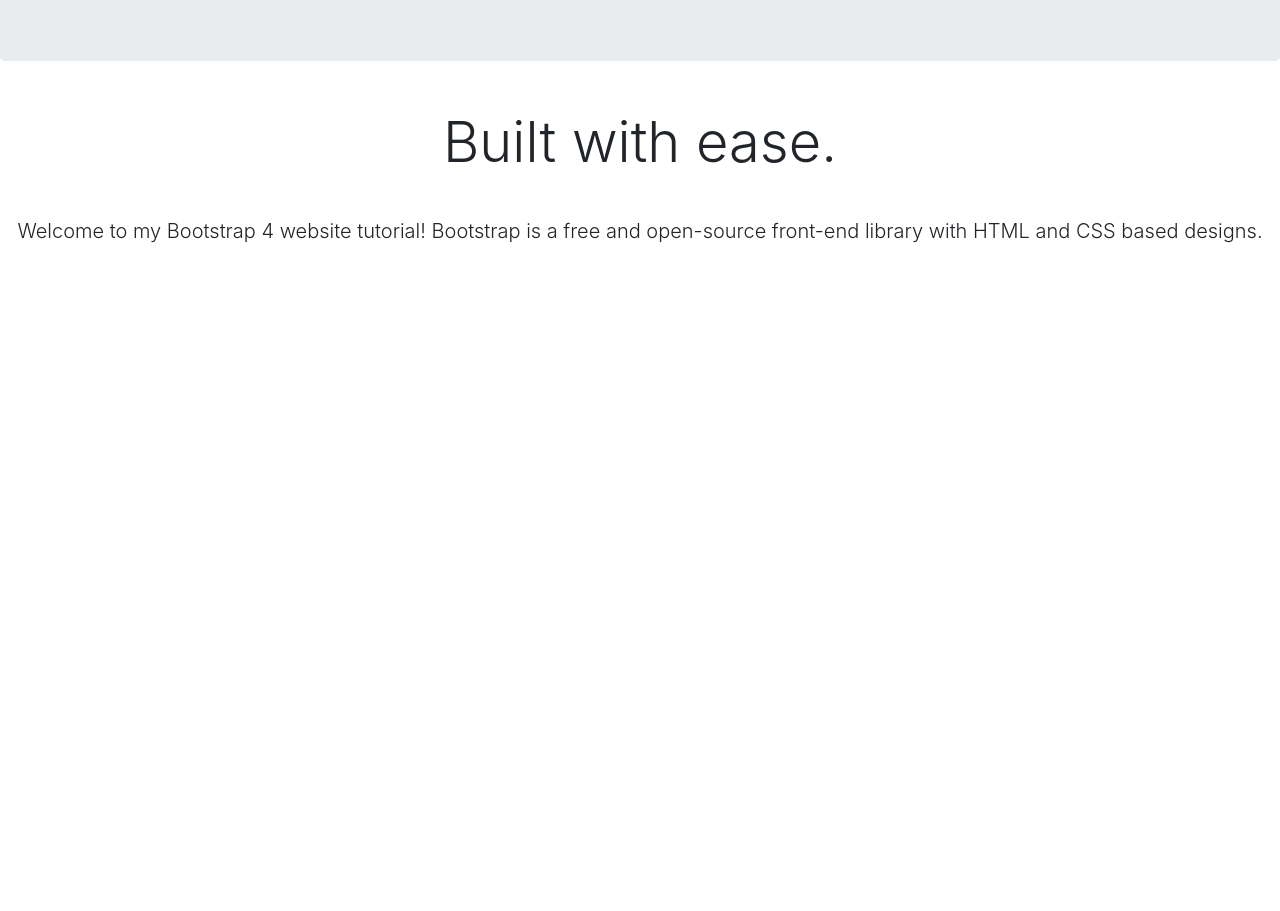
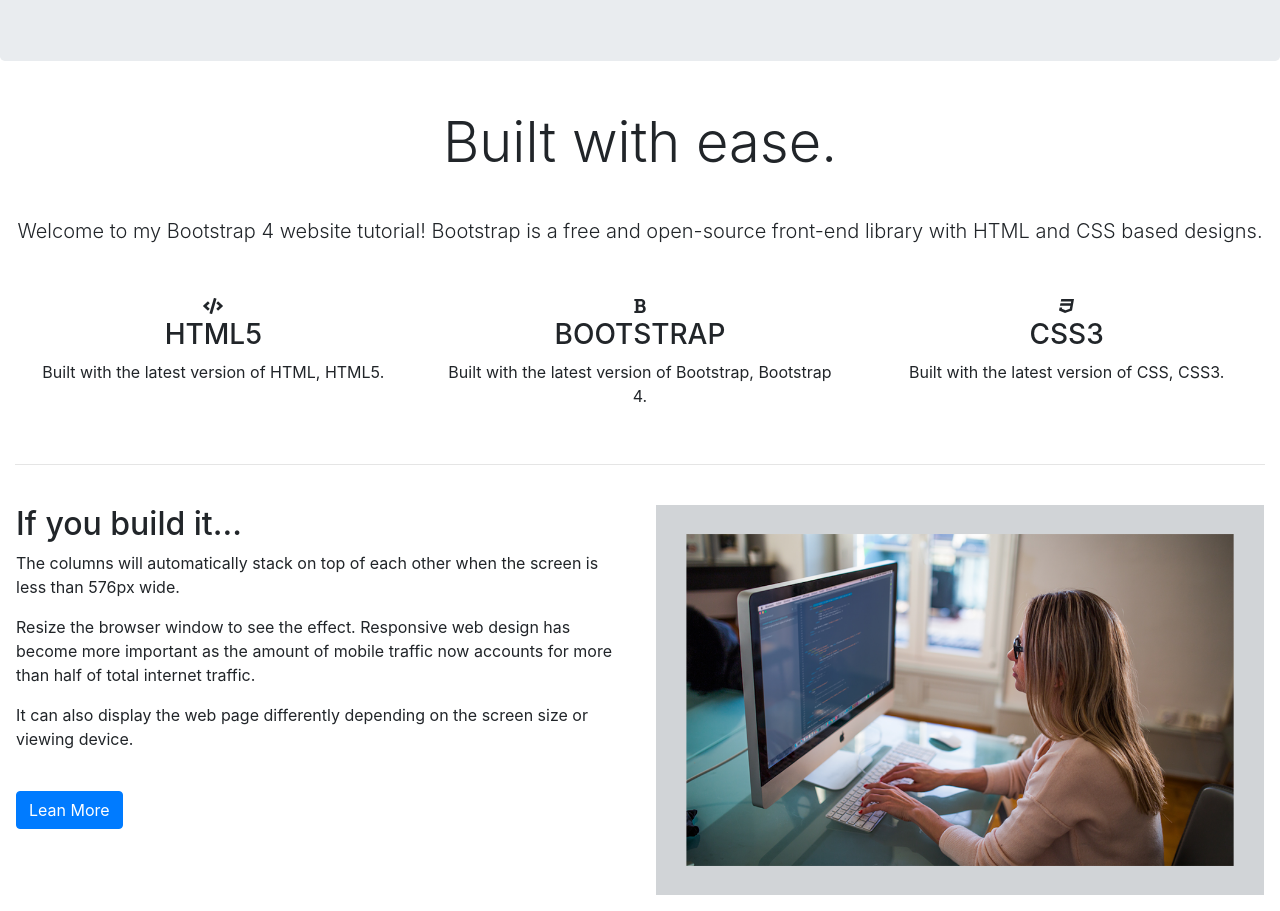
Before and after one commit to jxjwilliam/bootstrap_responsive, a website: page demo/index.html in a window 1280 px wide. Shown: the part 865-1776 px from the top of the page. Before the commit the page ends 1143 px from the top, so only its background shows below. Drawn offline with nearby package versions, Linux system fonts and the light colour scheme.

Commit message:
step3: implement Three Column Section and Two Column Section

```diff
--- a/demo/index.html
+++ b/demo/index.html
@@ -104,9 +104,47 @@
 
 
 <!--- Three Column Section -->
+<div class="container-fluid padding">
+    <div class="row text-center padding">
+        <div class="col-xs-12 col-sm-6 col-md-4">
+            <i class="fas fa-code"></i>
+            <h3>HTML5</h3>
+            <p>Built with the latest version of HTML, HTML5.</p>
+        </div>
+        <div class="col-xs-12 col-sm-6 col-md-4">
+            <i class="fas fa-bold"></i>
+            <h3>BOOTSTRAP</h3>
+            <p>Built with the latest version of Bootstrap, Bootstrap 4.</p>
+        </div>
+        <div class="col-sm-12 col-md-4">
+            <i class="fab fa-css3"></i>
+            <h3>CSS3</h3>
+            <p>Built with the latest version of CSS, CSS3.</p>
+        </div>
+    </div>
+    <hr class="my-4">
+</div>
 
 
 <!--- Two Column Section -->
+<div class="container-fluid padding">
+    <div class="row padding">
+        <div class="col-lg-6">
+            <h2>If you build it...</h2>
+            <p>The columns will automatically stack on top of each other when the screen is less than 576px wide.</p>
+
+            <p>Resize the browser window to see the effect. Responsive web design has become more important as the
+                amount of
+                mobile traffic now accounts for more than half of total internet traffic.</p>
+            <p>It can also display the web page differently depending on the screen size or viewing device.</p>
+            <br>
+            <a href="#" class="btn btn-primary">Lean More</a>
+        </div>
+        <div class="col-lg-6">
+            <img src="img/desk.png" class="img-fluid">
+        </div>
+    </div>
+</div>
 
 
 <!--- Fixed background -->
```
